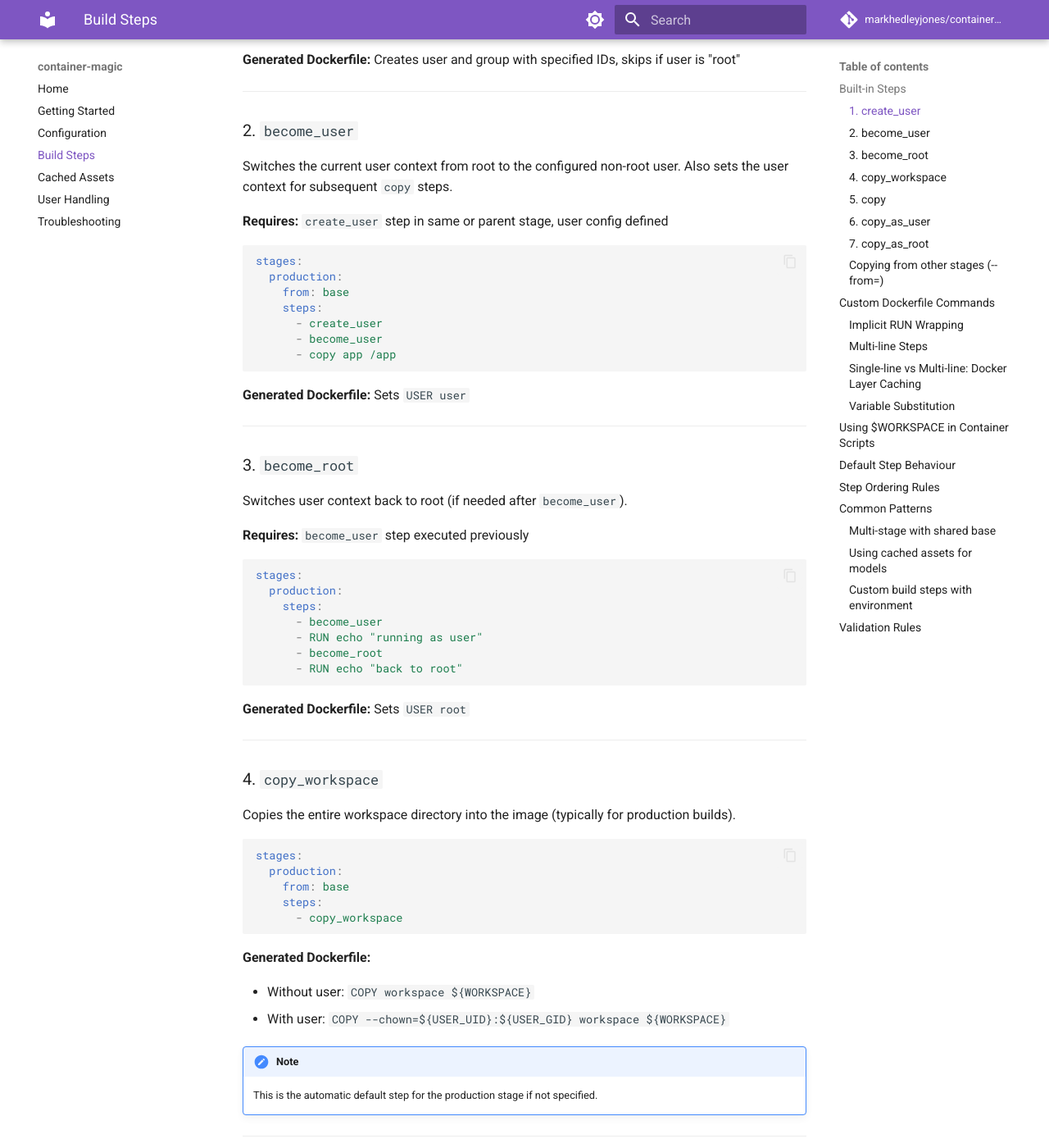
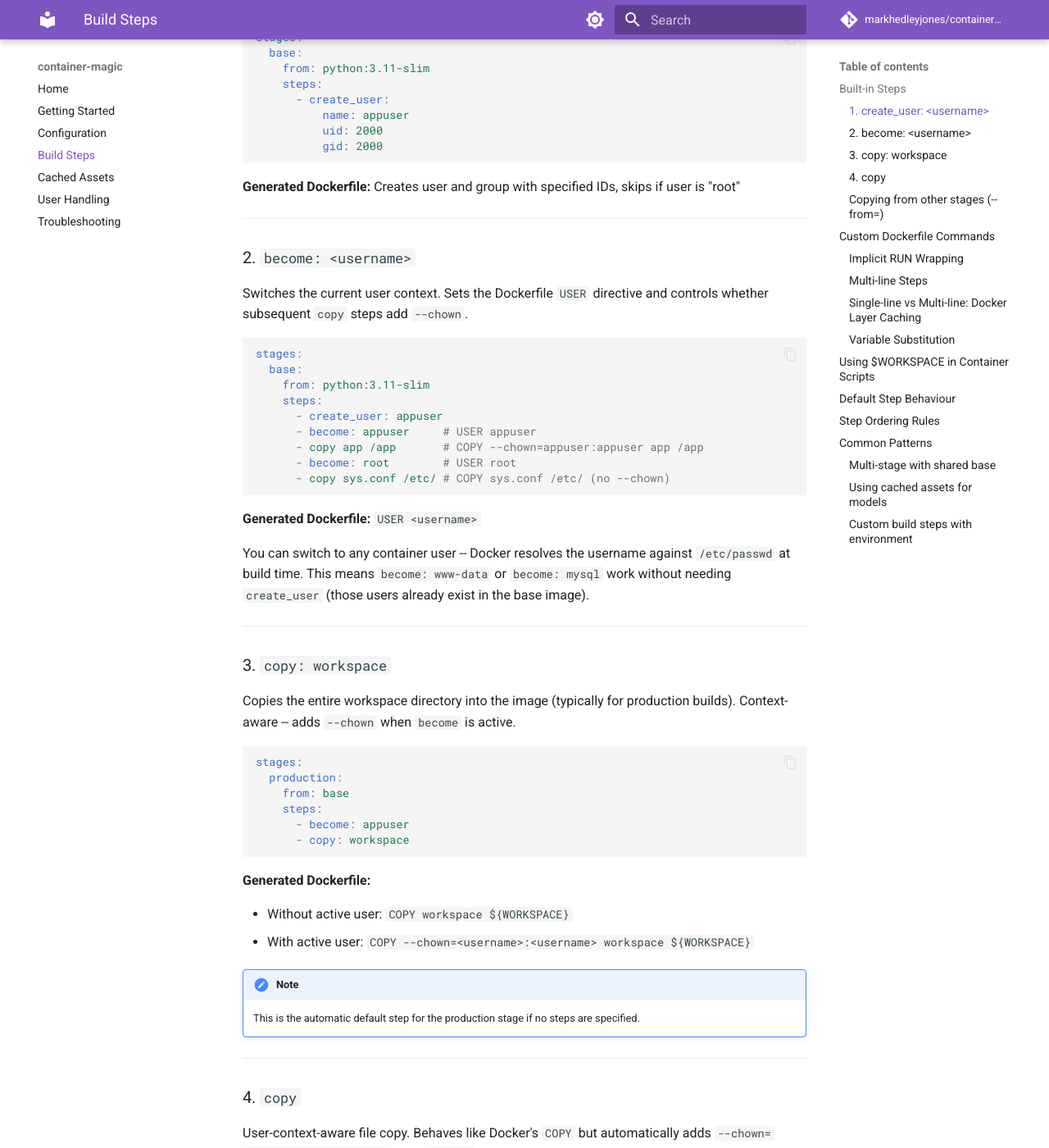
Before and after one commit to markhedleyjones/container-magic, an MkDocs documentation site: the page built from docs/build-steps.md, in a window 1280 px wide and 1400 px high, scrolled down 775 px. Shown: the whole window at 82% size. Built offline with MkDocs 1.6.1 and Material for MkDocs 9.7.7, drawn with Linux system fonts in a browser that asks for light colours; comment, search, counter and statistics services are not loaded; some of the changed text lies outside the part shown.

Commit message:
docs: update documentation for create_user and copy: workspace

````diff
--- a/docs/build-steps.md
+++ b/docs/build-steps.md
@@ -4,107 +4,99 @@ The `steps` field in each stage defines how the image is constructed. Container-
 
 ## Built-in Steps
 
-### 1. `create_user`
+### 1. `create_user: <username>`
 
-Creates a non-root user account for running the application.
+Creates a non-root user account in the container image.
 
-**Requires:** `user.production` defined in config (with at least `name` field)
+**Defaults:**
 
-**Field defaults:**
+- `uid`: 1000
+- `gid`: 1000
+- `home`: `/home/<username>`
 
-- `uid`: 1000 (if not specified)
-- `gid`: 1000 (if not specified)
-- `home`: `/home/${name}` (if not specified)
+**Simple form** (string value):
 
 ```yaml
-user:
-  production:
-    name: appuser
-
 stages:
   base:
     from: python:3.11-slim
     steps:
-      - create_user  # Creates user with uid=1000, gid=1000, home=/home/appuser
+      - create_user: appuser  # uid=1000, gid=1000, home=/home/appuser
+```
+
+**Extended form** (dict value with custom uid/gid):
+
+```yaml
+stages:
+  base:
+    from: python:3.11-slim
+    steps:
+      - create_user:
+          name: appuser
+          uid: 2000
+          gid: 2000
 ```
 
 **Generated Dockerfile:** Creates user and group with specified IDs, skips if user is "root"
 
 ---
 
-### 2. `become_user`
+### 2. `become: <username>`
 
-Switches the current user context from root to the configured non-root user. Also sets the user context for subsequent `copy` steps.
+Switches the current user context. Sets the Dockerfile `USER` directive and controls whether subsequent `copy` steps add `--chown`.
 
-**Requires:** `create_user` step in same or parent stage, user config defined
+```yaml
+stages:
+  base:
+    from: python:3.11-slim
+    steps:
+      - create_user: appuser
+      - become: appuser     # USER appuser
+      - copy app /app       # COPY --chown=appuser:appuser app /app
+      - become: root        # USER root
+      - copy sys.conf /etc/ # COPY sys.conf /etc/ (no --chown)
+```
+
+**Generated Dockerfile:** `USER <username>`
+
+You can switch to any container user -- Docker resolves the username against `/etc/passwd` at build time. This means `become: www-data` or `become: mysql` work without needing `create_user` (those users already exist in the base image).
+
+---
+
+### 3. `copy: workspace`
+
+Copies the entire workspace directory into the image (typically for production builds). Context-aware -- adds `--chown` when `become` is active.
 
 ```yaml
 stages:
   production:
     from: base
     steps:
-      - create_user
-      - become_user
-      - copy app /app
-```
-
-**Generated Dockerfile:** Sets `USER user`
-
----
-
-### 3. `become_root`
-
-Switches user context back to root (if needed after `become_user`).
-
-**Requires:** `become_user` step executed previously
-
-```yaml
-stages:
-  production:
-    steps:
-      - become_user
-      - RUN echo "running as user"
-      - become_root
-      - RUN echo "back to root"
-```
-
-**Generated Dockerfile:** Sets `USER root`
-
----
-
-### 4. `copy_workspace`
-
-Copies the entire workspace directory into the image (typically for production builds).
-
-```yaml
-stages:
-  production:
-    from: base
-    steps:
-      - copy_workspace
+      - become: appuser
+      - copy: workspace
 ```
 
 **Generated Dockerfile:**
 
-- Without user: `COPY workspace ${WORKSPACE}`
-- With user: `COPY --chown=${USER_UID}:${USER_GID} workspace ${WORKSPACE}`
+- Without active user: `COPY workspace ${WORKSPACE}`
+- With active user: `COPY --chown=<username>:<username> workspace ${WORKSPACE}`
 
 !!! note
-    This is the automatic default step for the production stage if not specified.
+    This is the automatic default step for the production stage if no steps are specified.
 
 ---
 
-### 5. `copy`
+### 4. `copy`
 
-User-context-aware file copy. Behaves like Docker's `COPY` but automatically adds `--chown=${USER_UID}:${USER_GID}` when `become_user` is active. Lowercase = smart abstraction, uppercase `COPY` = raw Dockerfile passthrough.
+User-context-aware file copy. Behaves like Docker's `COPY` but automatically adds `--chown=<username>:<username>` when `become` is active for a non-root user. Lowercase = smart abstraction, uppercase `COPY` = raw Dockerfile passthrough.
 
 ```yaml
 stages:
   base:
     from: python:3.11-slim
     steps:
-      - create_user
-      - become_user
+      - create_user: appuser
+      - become: appuser
       - copy app /app
       - copy config.yaml /etc/app/config.yaml
 ```
@@ -112,46 +104,15 @@ stages:
 **Generated Dockerfile:**
 
 ```dockerfile
-COPY --chown=${USER_UID}:${USER_GID} app /app
-COPY --chown=${USER_UID}:${USER_GID} config.yaml /etc/app/config.yaml
+COPY --chown=appuser:appuser app /app
+COPY --chown=appuser:appuser config.yaml /etc/app/config.yaml
 ```
 
-If the `copy` step appears before `become_user` or after `become_root`, it generates a plain `COPY` without `--chown`. User context is inherited from parent stages -- if a parent ends with `become_user`, child stages start with user context active.
-
----
-
-### 6. `copy_as_user`
-
-Copies files with user ownership regardless of the current user context. Always adds `--chown=${USER_UID}:${USER_GID}`.
-
-```yaml
-steps:
-  - create_user
-  - copy_as_user config/app.conf /home/appuser/.config/
-  - become_user
-```
-
-**Use case:** Set up user-owned files while still running as root, before switching context.
-
----
-
-### 7. `copy_as_root`
-
-Copies files with root ownership regardless of the current user context. Never adds `--chown`.
-
-```yaml
-steps:
-  - create_user
-  - become_user
-  - copy_as_root config/system.conf /etc/app/
-  - copy app /home/appuser/app
-```
-
-**Use case:** Copy root-owned system files without needing to switch context back and forth. Equivalent to uppercase `COPY` but keeps your steps in the container-magic vocabulary.
+If the `copy` step appears before `become` or after `become: root`, it generates a plain `COPY` without `--chown`. User context is inherited from parent stages -- if a parent ends with `become: appuser`, child stages start with user context active.
 
 ### Copying from other stages (`--from=`)
 
-All three copy variants support Docker's `--from=<stage>` syntax for copying artefacts between stages that don't inherit from each other. This is useful for multi-stage builds where a heavy builder stage compiles dependencies and a lightweight runtime stage copies only the installed artefacts:
+The `copy` step supports Docker's `--from=<stage>` syntax for copying artefacts between stages that don't inherit from each other. This is useful for multi-stage builds where a heavy builder stage compiles dependencies and a lightweight runtime stage copies only the installed artefacts:
 
 ```yaml
 stages:
@@ -164,8 +125,8 @@ stages:
   base:
     from: ubuntu:24.04
     steps:
-      - copy_as_root --from=builder /usr/local/lib /usr/local/lib
-      - copy_as_root --from=builder /usr/local/include /usr/local/include
+      - copy --from=builder /usr/local/lib /usr/local/lib
+      - copy --from=builder /usr/local/include /usr/local/include
       - ldconfig
 ```
 
@@ -176,14 +137,15 @@ COPY --from=builder /usr/local/lib /usr/local/lib
 COPY --from=builder /usr/local/include /usr/local/include
 ```
 
-With `copy_as_user`, `--chown` is added automatically:
+When `become` is active, `--chown` is added automatically:
 
 ```yaml
-- copy_as_user --from=builder /opt/app /home/appuser/app
+- become: appuser
+- copy --from=builder /opt/app /home/appuser/app
 ```
 
 ```dockerfile
-COPY --chown=${USER_UID}:${USER_GID} --from=builder /opt/app /home/appuser/app
+COPY --chown=appuser:appuser --from=builder /opt/app /home/appuser/app
 ```
 
 The `--from=` argument should reference a stage name defined in the same `cm.yaml`. The stage doesn't need to be a parent -- it can be any stage in the build.
@@ -244,7 +206,7 @@ RUN mkdir -p /opt/my_project/src && \
 
 This is particularly useful when commands share shell state -- `cd` changes, sourced environments, and shell variables all persist across lines because everything runs in a single shell invocation. No need for a `bash -c '...'` wrapper.
 
-**Example -- building a ROS2 workspace:**
+**Example - building a ROS2 workspace:**
 
 ```yaml
 steps:
@@ -263,7 +225,7 @@ The `. /opt/ros/jazzy/setup.sh` (source) sets up the ROS environment, and `colco
 
 Each step becomes one Docker layer. This gives you explicit control over caching:
 
-**Separate steps** -- each gets its own layer with independent caching:
+**Separate steps** - each gets its own layer with independent caching:
 
 ```yaml
 steps:
@@ -274,7 +236,7 @@ steps:
 
 If only the third step changes, Docker reuses the cached layers for the first two. Good for iterating on later steps during development.
 
-**Combined step** -- everything in one layer, rebuilt together:
+**Combined step** - everything in one layer, rebuilt together:
 
 ```yaml
 steps:
@@ -292,9 +254,9 @@ If anything changes, the entire layer rebuilds. Good for related commands that s
 
 You can reference container-magic variables in custom steps:
 
-- `${WORKSPACE}` -- Workspace directory path
-- `${USER_NAME}` -- Non-root user name (if configured)
-- `${USER_UID}` / `${USER_GID}` -- User IDs
+- `${WORKSPACE}` - Workspace directory path
+- `${USER_NAME}` - Non-root user name (if `create_user` was used)
+- `${USER_UID}` / `${USER_GID}` - User IDs
 
 ## Using `$WORKSPACE` in Container Scripts
 
@@ -335,7 +297,7 @@ If you don't specify `steps`, container-magic applies defaults based on the stag
 
 **For stages FROM Docker images** (e.g., `from: python:3.11-slim`):
 
-`create_user` is added if `user.production` is configured. Otherwise, no default steps.
+No default steps.
 
 **For stages FROM other stages** (e.g., `from: base`):
 
@@ -343,20 +305,20 @@ No default steps.
 
 **For the production stage:**
 
-If no steps are specified, `copy_workspace` is added automatically.
+If no steps are specified, `copy: workspace` is added automatically.
 
 ## Step Ordering Rules
 
-1. **Steps execute in order** -- left to right, top to bottom
-2. **User creation before switching** -- `create_user` must come before `become_user`
-3. **User switching for security** -- switch to non-root after setup, use `copy_as_root` or `become_root` if needed for privileged ops
+1. **Steps execute in order** - left to right, top to bottom
+2. **User creation before switching** - `create_user` must come before `become: <username>`
+3. **User switching for security** - switch to non-root after setup, use `become: root` if needed for privileged ops
 
 **Common approach:**
 
 ```yaml
 steps:
-  - create_user
-  - become_user
+  - create_user: appuser
+  - become: appuser
   - copy app /app
 ```
 
@@ -381,9 +343,9 @@ stages:
     from: base
     steps:
       - pip: {install: [gunicorn]}
-      - create_user
-      - become_user
-      - copy_workspace
+      - create_user: appuser
+      - become: appuser
+      - copy: workspace
 ```
 
 ### Using cached assets for models
@@ -414,11 +376,3 @@ stages:
       - ENV PATH=/app/node_modules/.bin:$PATH
       - RUN npm install --global yarn
 ```
-
-## Validation Rules
-
-| Rule | Error | Solution |
-|------|-------|----------|
-| `become_user` without `create_user` | Warning | Add `create_user` step before `become_user` |
-| `create_user` without user config | Error | Add a `user` section to cm.yaml |
-| `become_user` without user config | Error | Add a `user` section to cm.yaml |
````
Also changed, not shown: other parts of docs/build-steps.md (+1 -1 lines), docs/cached-assets.md (+7 -11 lines), docs/configuration.md (+14 -33 lines), docs/getting-started.md (+28 -28 lines), docs/troubleshooting.md (+9 -7 lines), docs/user-handling.md (+29 -23 lines).
